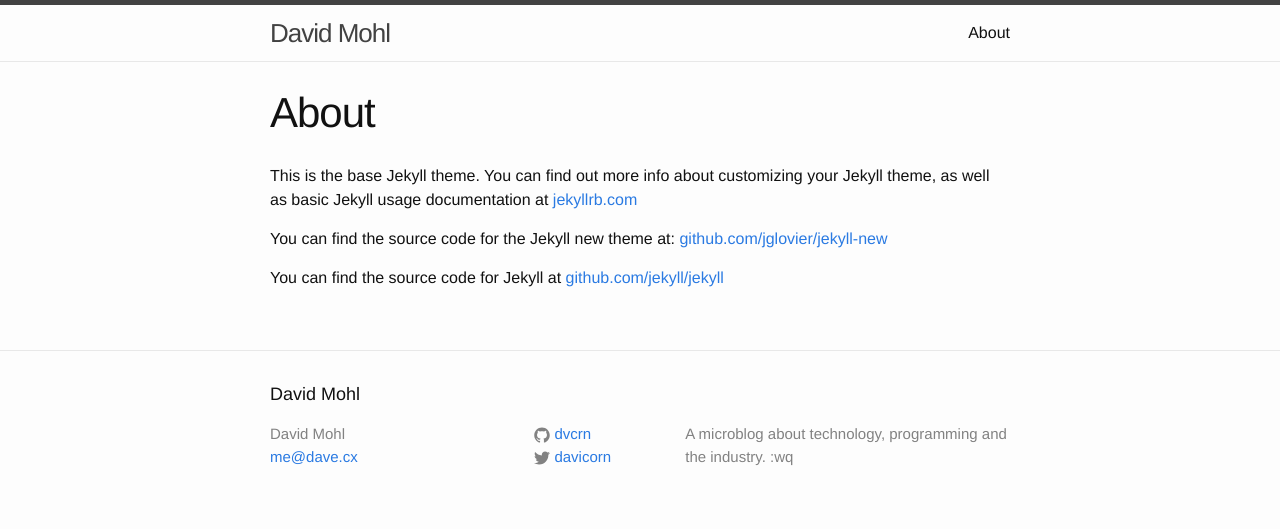
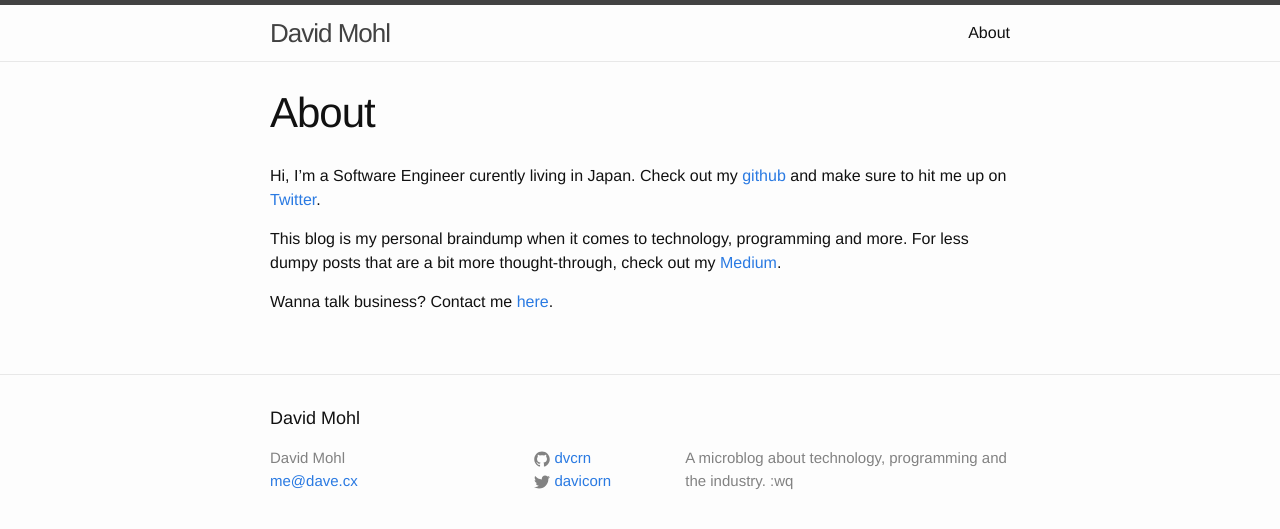
Before and after one commit to dvcrn/dvcrn.github.io, a Jekyll site: the page built from about.md, in a window 1280 px wide. Shown: the top 529 px of the page. Built offline with Jekyll 4.4.1, drawn with Linux system fonts in a browser that asks for light colours.

Commit message:
changed about page

```diff
--- a/about.md
+++ b/about.md
@@ -4,8 +4,8 @@ title: About
 permalink: /about/
 ---
 
-This is the base Jekyll theme. You can find out more info about customizing your Jekyll theme, as well as basic Jekyll usage documentation at [jekyllrb.com](http://jekyllrb.com/)
+Hi, I'm a Software Engineer curently living in Japan. Check out my [github](https://github.com/dvcrn) and make sure to hit me up on [Twitter](https://twitter.com/davicorn).
 
-You can find the source code for the Jekyll new theme at: [github.com/jglovier/jekyll-new](https://github.com/jglovier/jekyll-new)
+This blog is my personal braindump when it comes to technology, programming and more. For less dumpy posts that are a bit more thought-through, check out my [Medium](https://medium.com/@DavidMohl).
 
-You can find the source code for Jekyll at [github.com/jekyll/jekyll](https://github.com/jekyll/jekyll)
+Wanna talk business? Contact me [here](mailto:me@dave.cx).
```
